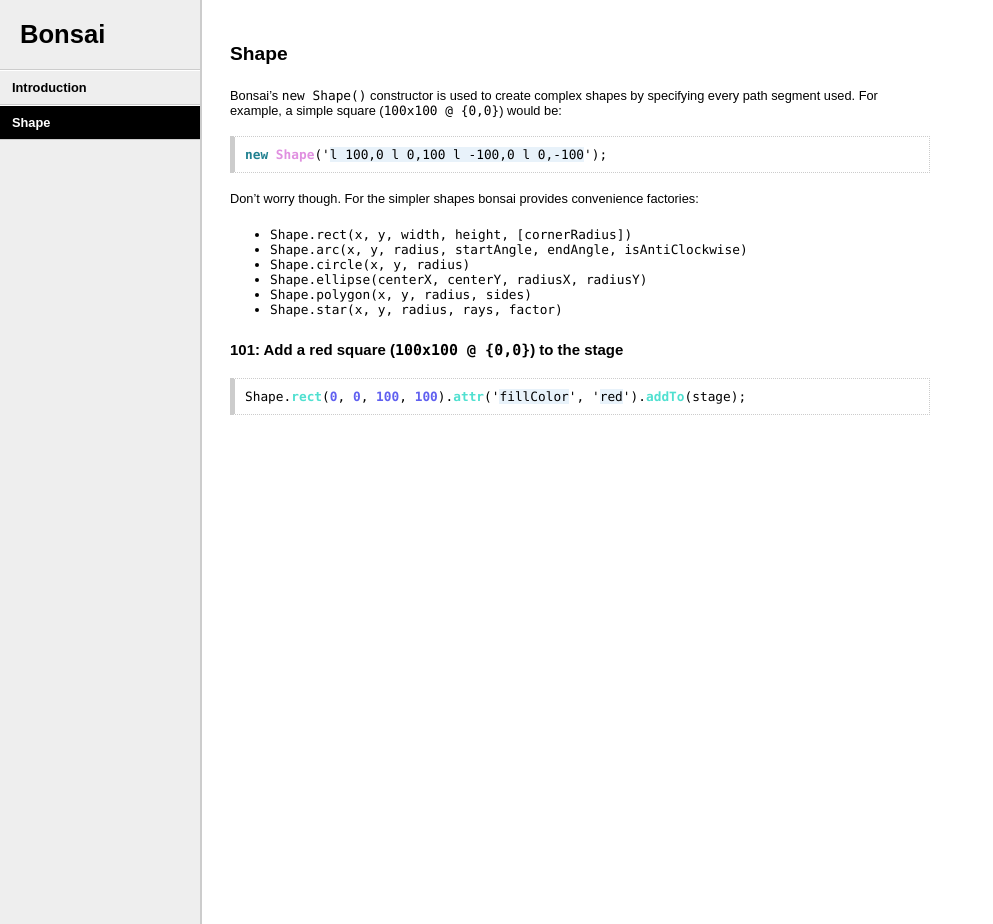
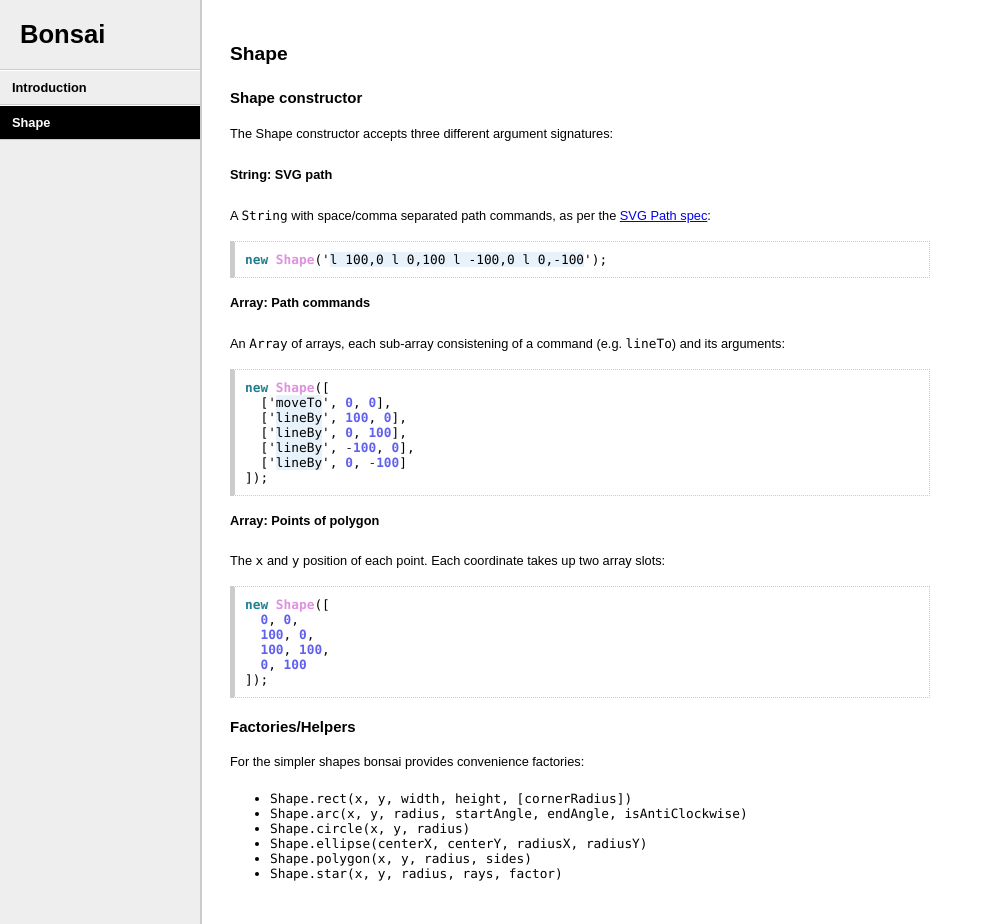
Before and after one commit to uxebu/bonsai-docs, a Jekyll site: the page built from api/Shape.md, in a window 1280 px wide and 924 px high. Shown: the whole window, without its empty margins (0-993 px from the left). Built offline with Jekyll 4.4.1, drawn with Linux system fonts in a browser that asks for light colours.

Commit message:
Improve Shape docs

```diff
--- a/api/Shape.md
+++ b/api/Shape.md
@@ -3,13 +3,48 @@
 layout: doc
 ---
 
-Bonsai's `new Shape()` constructor is used to create complex shapes by specifying every path segment used. For example, a simple square (`100x100 @ {0,0}`) would be:
+### Shape constructor
+
+The Shape constructor accepts three different argument signatures:
+
+#### String: SVG path
+
+A `String` with space/comma separated path commands, as per the [SVG Path spec](http://www.w3.org/TR/SVG/paths.html):
 
 {% highlight javascript %}
 new Shape('l 100,0 l 0,100 l -100,0 l 0,-100');
 {% endhighlight %}
 
-Don't worry though. For the simpler shapes bonsai provides convenience factories:
+#### Array: Path commands
+
+An `Array` of arrays, each sub-array consistening of a command (e.g. `lineTo`) and its arguments:
+
+{% highlight javascript %}
+new Shape([
+  ['moveTo', 0, 0],
+  ['lineBy', 100, 0],
+  ['lineBy', 0, 100],
+  ['lineBy', -100, 0],
+  ['lineBy', 0, -100]
+]);
+{% endhighlight %}
+
+#### Array: Points of polygon
+
+The `x` and `y` position of each point. Each coordinate takes up two array slots:
+
+{% highlight javascript %}
+new Shape([
+  0, 0,
+  100, 0,
+  100, 100,
+  0, 100
+]);
+{% endhighlight %}
+
+### Factories/Helpers
+
+For the simpler shapes bonsai provides convenience factories:
 
  * `Shape.rect(x, y, width, height, [cornerRadius])`
  * `Shape.arc(x, y, radius, startAngle, endAngle, isAntiClockwise)`
@@ -17,9 +52,3 @@
  * `Shape.ellipse(centerX, centerY, radiusX, radiusY)`
  * `Shape.polygon(x, y, radius, sides)`
  * `Shape.star(x, y, radius, rays, factor)`
-
-### 101: Add a red square (`100x100 @ {0,0}`) to the stage
-
-{% highlight javascript %}
-Shape.rect(0, 0, 100, 100).attr('fillColor', 'red').addTo(stage);
-{% endhighlight %}
--- a/assets/main.css
+++ b/assets/main.css
@@ -70,3 +70,19 @@
 	border-left: 5px solid #CCC;
 	margin: .7em 0;
 }
+
+/** Table data **/
+
+table {
+	border-collapse: collapse;
+}
+
+table td {
+	background: #FFF;
+	border: 1px solid #CCC;
+	padding: 5px;
+}
+
+table td td {
+
+}
```
Also changed, not shown: 2 other files.
